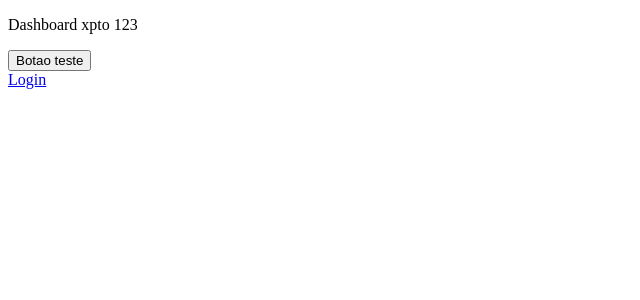
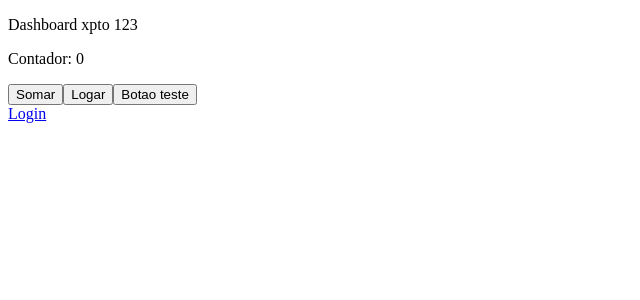
Before and after one commit to edersonpsales/react-aulas, a React (Create React App) app: page /pagina-inicial in a window 1280 px wide. Shown: the top 300 px of the page, without its empty margins (0-640 px from the left). Built offline with nearby package versions, Linux system fonts and the light colour scheme.

Commit message:
Apos a aula 11

```diff
--- a/src/app/pages/dashboard/Dashboard.tsx
+++ b/src/app/pages/dashboard/Dashboard.tsx
@@ -1,14 +1,20 @@
 import { Link } from "react-router-dom";
-import { Login } from "../login/Login";
+import { useRef } from "react";
 
 const Botao = () => {
     return <button>Botao teste</button>
 }
 
 export const Dashboard = () => {
+
+    const counterRef = useRef({counter:0});
     return (
         <div>
             <p>Dashboard xpto 123</p>
+            <p>Contador: {counterRef.current.counter}</p>
+            <button onClick={()=>counterRef.current.counter++}>Somar</button>
+            <button onClick={()=>console.log(counterRef.current.counter)}>Logar</button>
+
             <Botao/><br/>
             <Link to="/entrar">Login</Link>
         </div>
--- a/src/app/pages/login/Login.tsx
+++ b/src/app/pages/login/Login.tsx
@@ -26,7 +26,7 @@
     return Math.random();
   }, []);
 
-  //const mailLength =  Math.random();
+  // const mailLength =  Math.random();
 
   return (
     <div>
```
